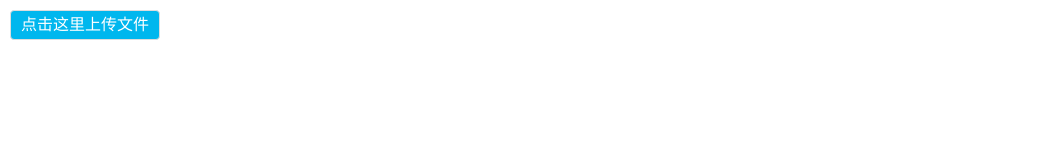
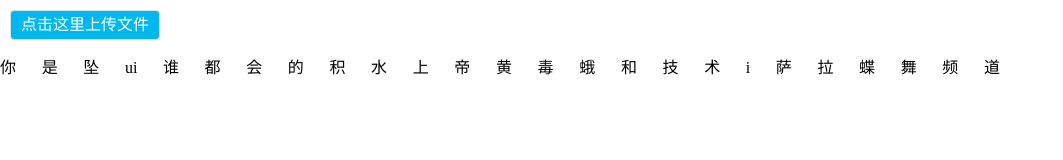
Before and after one commit to zouqin1/first, a plain HTML site: page index.html in a window 1280 px wide. Shown: the whole page, without its empty margins (0-1063 px from the left). Drawn offline with Linux system fonts and the light colour scheme.

Commit message:
提交字体铺满div宽度

```diff
--- a/index.html
+++ b/index.html
@@ -38,6 +38,17 @@
             border-color: #ccc;
             text-decoration: none
         }
+        .dd3{width: 1000px;}
+        .dd3 {
+            text-align:justify;
+            text-justify:distribute-all-lines;/*ie6-8*/
+            text-align-last:justify;/* ie9*/
+            -moz-text-align-last:justify;/*ff*/
+            -webkit-text-align-last:justify;/*chrome 20+*/}
+            @media screen and (-webkit-min-device-pixel-ratio:0){/* chrome*/
+            .dd3:after{ content:"."; display: inline-block; width:100%; overflow:hidden; height:0;
+            }
+        }
     </style>
 </head>
 <body>
@@ -46,6 +57,9 @@
         <input type="file" name="file" id="doc" multiple="multiple" onchange="javascript:setImagePreviews();" accept="image/*" />点击这里上传文件
     </a>
     <div id="dd" style=" width:990px;float: left;"></div>
+    <div class="dd3">
+        <span>你是坠ui谁都会的积水上帝黄毒蛾和技术i萨拉蝶舞频道</span>
+    </div>
 </div>
 </body>
 <script type="text/javascript">
```
